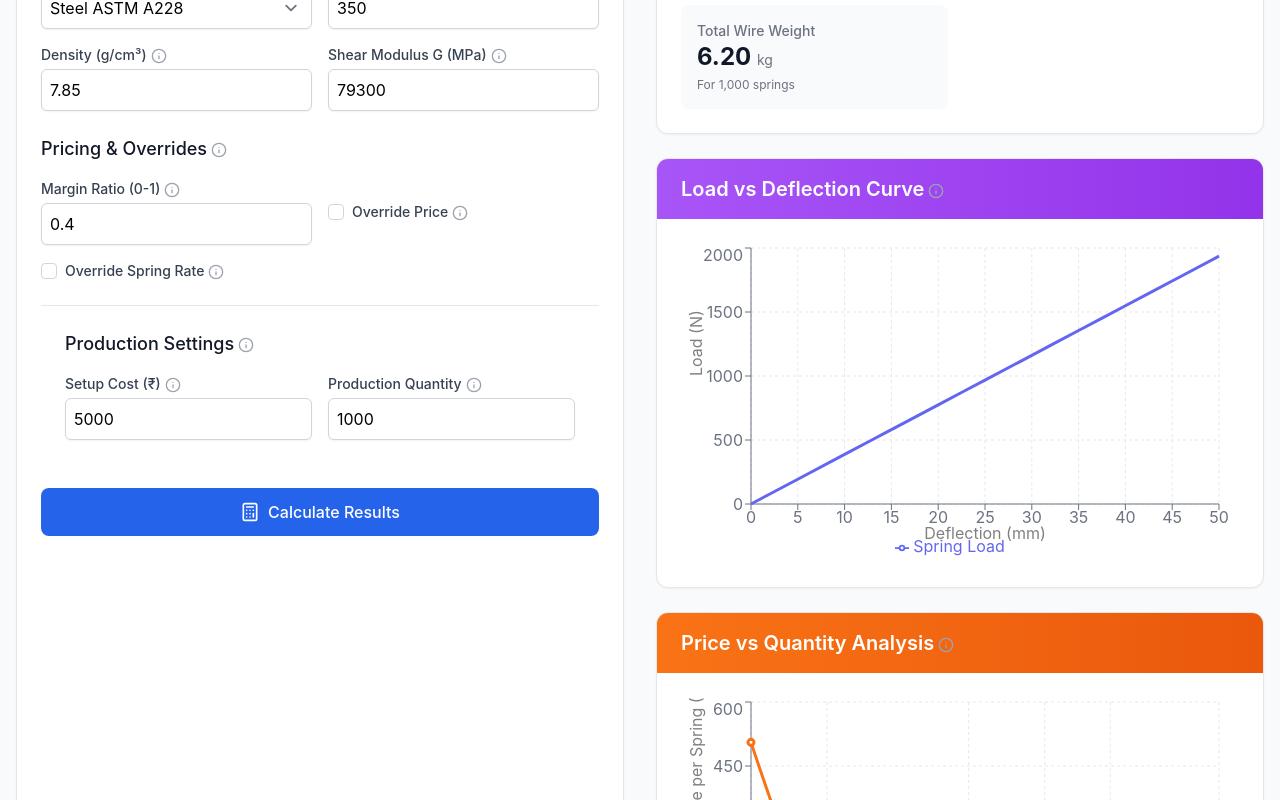
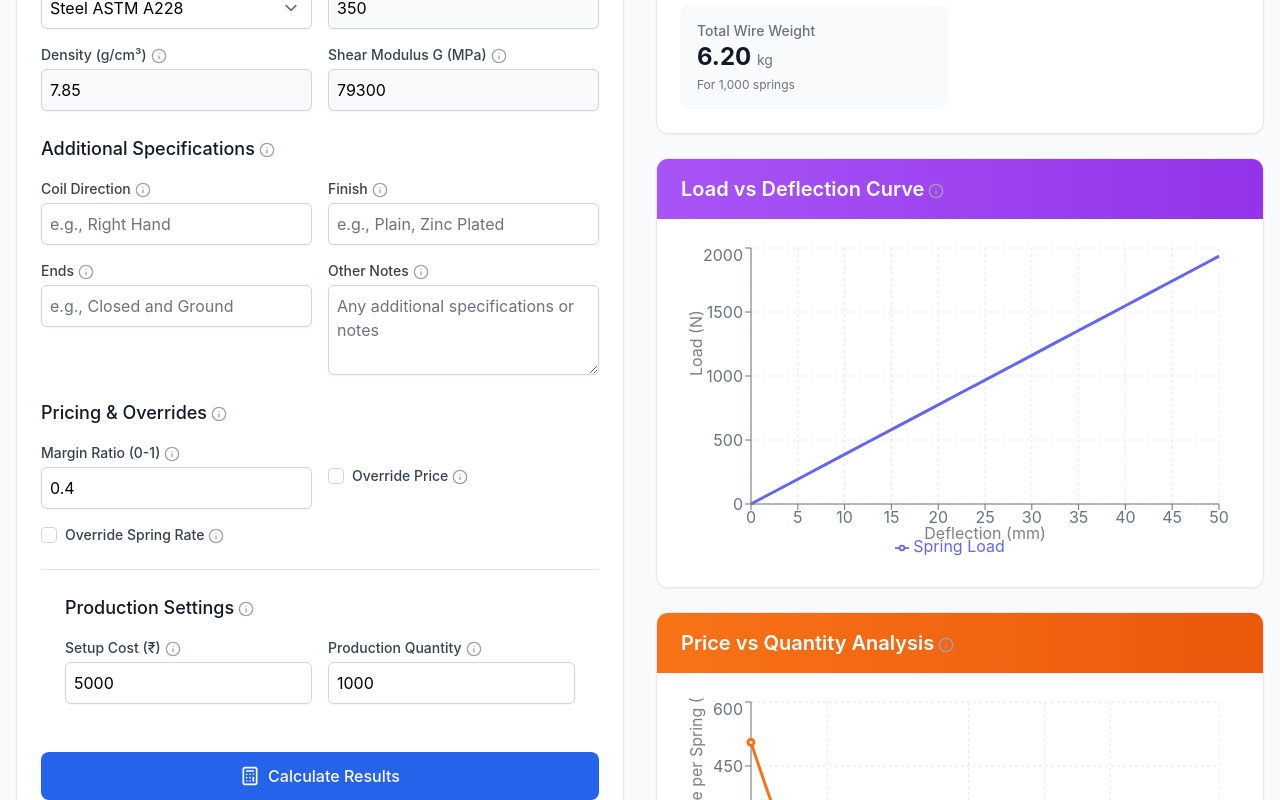
Before and after one commit to parthbhalara/spring-price-calculator, a React (Create React App) app: page / in a window 1280 px wide. Shown: the part 760-1560 px from the top of the page. Built offline with nearby package versions, Linux system fonts and the light colour scheme; the HTML template or start-up script is replaced by a standard one.

Commit message:
Initial commit

```diff
--- a/src/SpringCalculator.jsx
+++ b/src/SpringCalculator.jsx
@@ -37,6 +37,7 @@ const SpringCalculator = () => {
     freeLength: 50,
     loadHeight: 40,
     material: 'Steel ASTM A228',
+    customMaterialName: '',
     materialCost: MATERIALS['Steel ASTM A228'].cost,
     density: MATERIALS['Steel ASTM A228'].density,
     G: MATERIALS['Steel ASTM A228'].G,
@@ -488,7 +489,7 @@ Total Wire Weight,${totalWireWeight.toFixed(2)},kg
                     <div>
                       <label className="block text-sm font-medium text-gray-700 mb-1">
                         Material
-                        <InfoTooltip text="Select the spring material" />
+                        <InfoTooltip text="Select the spring material or choose Custom to enter your own" />
                       </label>
                       <select
                         name="material"
@@ -502,6 +503,24 @@ Total Wire Weight,${totalWireWeight.toFixed(2)},kg
                       </select>
                     </div>
 
+                    {/* Custom Material Name - Only show when Custom is selected */}
+                    {inputs.material === 'Custom' && (
+                      <div>
+                        <label className="block text-sm font-medium text-gray-700 mb-1">
+                          Custom Material Name
+                          <InfoTooltip text="Enter the name of your custom material" />
+                        </label>
+                        <input
+                          type="text"
+                          name="customMaterialName"
+                          value={inputs.customMaterialName}
+                          onChange={handleInputChange}
+                          placeholder="Enter material name"
+                          className="block w-full rounded-md shadow-sm p-2 focus:ring-2 focus:ring-blue-500 focus:border-transparent border-gray-300"
+                        />
+                      </div>
+                    )}
+
                     {/* Material Cost */}
                     <div>
                       <label className="block text-sm font-medium text-gray-700 mb-1">
@@ -513,7 +532,10 @@ Total Wire Weight,${totalWireWeight.toFixed(2)},kg
                         name="materialCost"
                         value={inputs.materialCost}
                         onChange={handleInputChange}
-                        className="block w-full rounded-md shadow-sm p-2 focus:ring-2 focus:ring-blue-500 focus:border-transparent border-gray-300"
+                        className={`block w-full rounded-md shadow-sm p-2 focus:ring-2 focus:ring-blue-500 focus:border-transparent border-gray-300 ${
+                          inputs.material !== 'Custom' ? 'bg-gray-50' : ''
+                        }`}
+                        readOnly={inputs.material !== 'Custom'}
                       />
                     </div>
 
@@ -528,7 +550,10 @@ Total Wire Weight,${totalWireWeight.toFixed(2)},kg
                         name="density"
                         value={inputs.density}
                         onChange={handleInputChange}
-                        className="block w-full rounded-md shadow-sm p-2 focus:ring-2 focus:ring-blue-500 focus:border-transparent border-gray-300"
+                        className={`block w-full rounded-md shadow-sm p-2 focus:ring-2 focus:ring-blue-500 focus:border-transparent border-gray-300 ${
+                          inputs.material !== 'Custom' ? 'bg-gray-50' : ''
+                        }`}
+                        readOnly={inputs.material !== 'Custom'}
                       />
                     </div>
 
@@ -543,7 +568,80 @@ Total Wire Weight,${totalWireWeight.toFixed(2)},kg
                         name="G"
                         value={inputs.G}
                         onChange={handleInputChange}
+                        className={`block w-full rounded-md shadow-sm p-2 focus:ring-2 focus:ring-blue-500 focus:border-transparent border-gray-300 ${
+                          inputs.material !== 'Custom' ? 'bg-gray-50' : ''
+                        }`}
+                        readOnly={inputs.material !== 'Custom'}
+                      />
+                    </div>
+                  </div>
+                </div>
+
+                {/* Add Additional Specifications section after Material Properties */}
+                <div>
+                  <h3 className="text-lg font-medium text-gray-900 mb-4 flex items-center">
+                    Additional Specifications
+                    <InfoTooltip text="Specify additional spring characteristics" />
+                  </h3>
+
+                  <div className="grid grid-cols-1 md:grid-cols-2 gap-4">
+                    <div>
+                      <label className="block text-sm font-medium text-gray-700 mb-1">
+                        Coil Direction
+                        <InfoTooltip text="Direction of coil winding (e.g., Right Hand, Left Hand)" />
+                      </label>
+                      <input
+                        type="text"
+                        name="coilDirection"
+                        value={inputs.coilDirection}
+                        onChange={handleInputChange}
                         className="block w-full rounded-md shadow-sm p-2 focus:ring-2 focus:ring-blue-500 focus:border-transparent border-gray-300"
+                        placeholder="e.g., Right Hand"
+                      />
+                    </div>
+
+                    <div>
+                      <label className="block text-sm font-medium text-gray-700 mb-1">
+                        Finish
+                        <InfoTooltip text="Surface treatment or coating specification" />
+                      </label>
+                      <input
+                        type="text"
+                        name="finish"
+                        value={inputs.finish}
+                        onChange={handleInputChange}
+                        className="block w-full rounded-md shadow-sm p-2 focus:ring-2 focus:ring-blue-500 focus:border-transparent border-gray-300"
+                        placeholder="e.g., Plain, Zinc Plated"
+                      />
+                    </div>
+
+                    <div>
+                      <label className="block text-sm font-medium text-gray-700 mb-1">
+                        Ends
+                        <InfoTooltip text="End condition specification" />
+                      </label>
+                      <input
+                        type="text"
+                        name="ends"
+                        value={inputs.ends}
+                        onChange={handleInputChange}
+                        className="block w-full rounded-md shadow-sm p-2 focus:ring-2 focus:ring-blue-500 focus:border-transparent border-gray-300"
+                        placeholder="e.g., Closed and Ground"
+                      />
+                    </div>
+
+                    <div>
+                      <label className="block text-sm font-medium text-gray-700 mb-1">
+                        Other Notes
+                        <InfoTooltip text="Any additional specifications or requirements" />
+                      </label>
+                      <textarea
+                        name="otherNotes"
+                        value={inputs.otherNotes}
+                        onChange={handleInputChange}
+                        rows={3}
+                        className="block w-full rounded-md shadow-sm p-2 focus:ring-2 focus:ring-blue-500 focus:border-transparent border-gray-300"
+                        placeholder="Any additional specifications or notes"
                       />
                     </div>
                   </div>
@@ -902,7 +1000,11 @@ Total Wire Weight,${totalWireWeight.toFixed(2)},kg
                       </div>
                       <div className="flex justify-between border-b border-gray-200 py-2">
                         <span className="text-gray-600">Material:</span>
-                        <span className="text-gray-900">{inputs.material}</span>
+                        <span className="text-gray-900">
+                          {inputs.material === 'Custom' ?
+                            (inputs.customMaterialName || 'Custom Material') :
+                            inputs.material}
+                        </span>
                       </div>
                       <div className="flex justify-between border-b border-gray-200 py-2">
                         <span className="text-gray-600">Coil Direction:</span>
@@ -985,77 +1087,6 @@ ${inputs.quantity} Springs: ₹${results.overallSellingPrice.toFixed(2)} per spr
             </div>
           </div>
         </div>
-
-        {/* Remove the separate Tolerances section and keep only the Additional Specifications */}
-        <div className="bg-white rounded-lg shadow-sm p-6 mb-6">
-          <h2 className="text-lg font-semibold text-gray-900 mb-4">Additional Specifications</h2>
-          <div className="grid grid-cols-1 md:grid-cols-2 gap-6">
-            <div className="space-y-4">
-              <div>
-                <label className="block text-sm font-medium text-gray-700">
-                  Coil Direction
-                </label>
-                <div className="mt-1">
-                  <input
-                    type="text"
-                    name="coilDirection"
-                    value={inputs.coilDirection}
-                    onChange={handleInputChange}
-                    className="block w-full rounded-md border-gray-300 shadow-sm focus:border-blue-500 focus:ring-blue-500 sm:text-sm"
-                    placeholder="e.g., Right Hand"
-                  />
-                </div>
-              </div>
-              <div>
-                <label className="block text-sm font-medium text-gray-700">
-                  Finish
-                </label>
-                <div className="mt-1">
-                  <input
-                    type="text"
-                    name="finish"
-                    value={inputs.finish}
-                    onChange={handleInputChange}
-                    className="block w-full rounded-md border-gray-300 shadow-sm focus:border-blue-500 focus:ring-blue-500 sm:text-sm"
-                    placeholder="e.g., Plain, Zinc Plated"
-                  />
-                </div>
-              </div>
-            </div>
-            <div className="space-y-4">
-              <div>
-                <label className="block text-sm font-medium text-gray-700">
-                  Ends
-                </label>
-                <div className="mt-1">
-                  <input
-                    type="text"
-                    name="ends"
-                    value={inputs.ends}
-                    onChange={handleInputChange}
-                    className="block w-full rounded-md border-gray-300 shadow-sm focus:border-blue-500 focus:ring-blue-500 sm:text-sm"
-                    placeholder="e.g., Closed and Ground"
-                  />
-                </div>
-              </div>
-              <div>
-                <label className="block text-sm font-medium text-gray-700">
-                  Other Notes
-                </label>
-                <div className="mt-1">
-                  <textarea
-                    name="otherNotes"
-                    value={inputs.otherNotes}
-                    onChange={handleInputChange}
-                    rows={3}
-                    className="block w-full rounded-md border-gray-300 shadow-sm focus:border-blue-500 focus:ring-blue-500 sm:text-sm"
-                    placeholder="Any additional specifications or notes"
-                  />
-                </div>
-              </div>
-            </div>
-          </div>
-        </div>
       </div>
     </div>
   );
```
